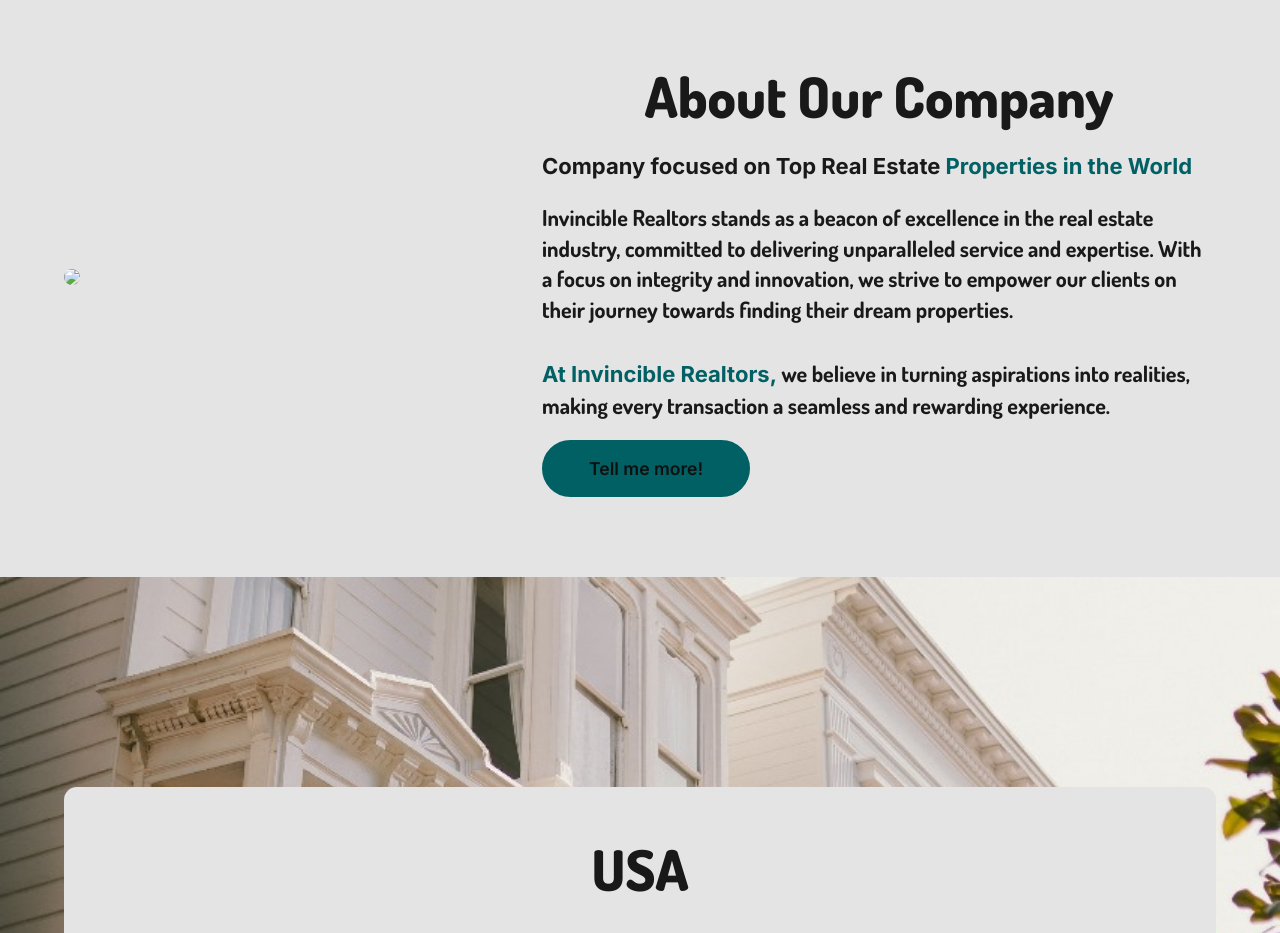
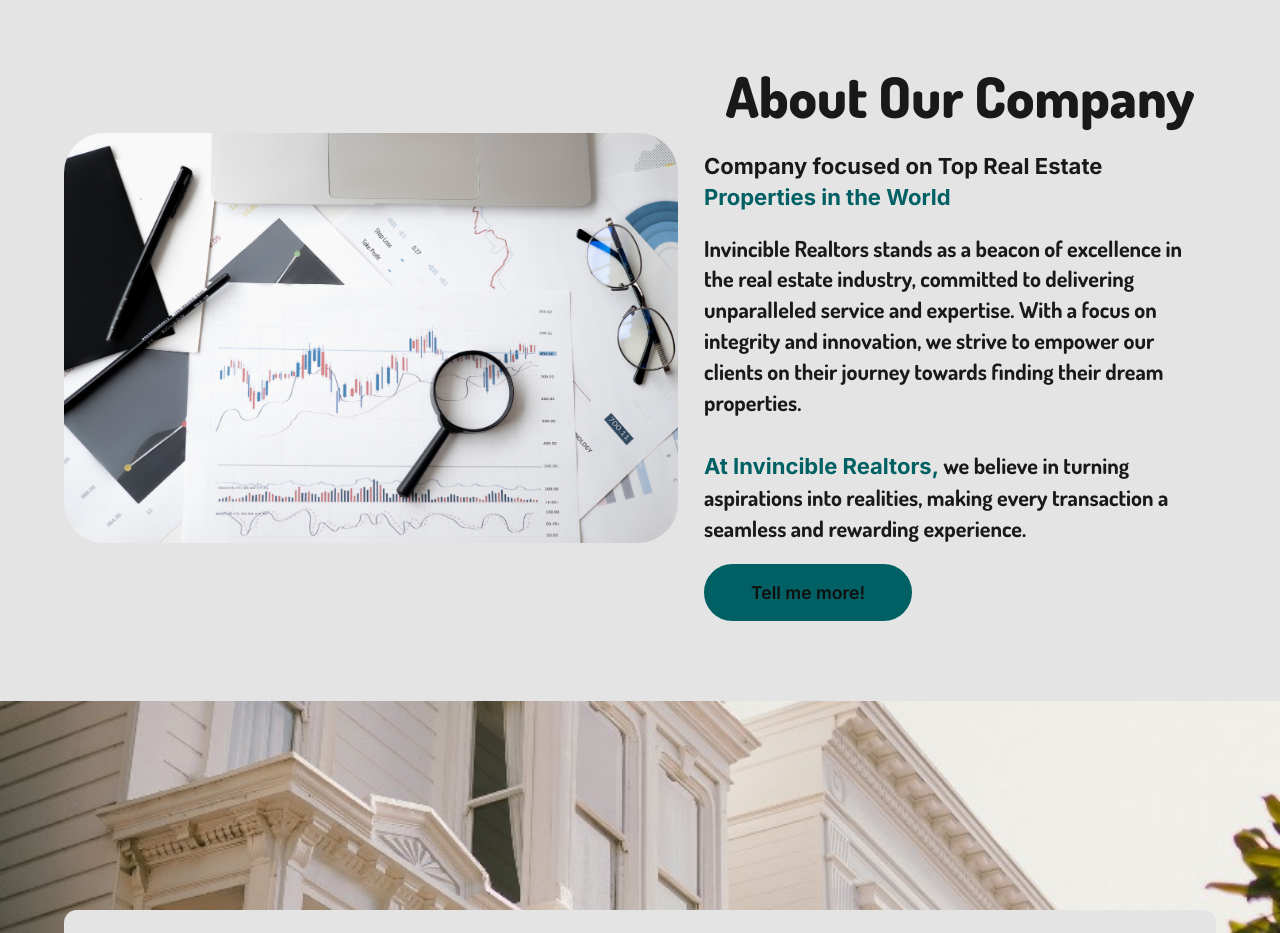
Before and after one commit to HamzaIqbal001/Sem-1-Web-Development-Project, a plain HTML site: page index.html in a window 1280 px wide. Shown: the part 840-1773 px from the top of the page. Drawn offline with nearby package versions, Linux system fonts and the light colour scheme.

Commit message:
Update index.html

```diff
--- a/index.html
+++ b/index.html
@@ -51,7 +51,7 @@
     <!--About section-->
     <section class="about" id="about">
       <div class="about-img">
-        <img src="./assests/pexels-anna-nekrashevich-6801648.jpg" />
+        <img src="./assets/pexels-anna-nekrashevich-6801648.jpg" />
       </div>
 
       <div class="about-text">
```
